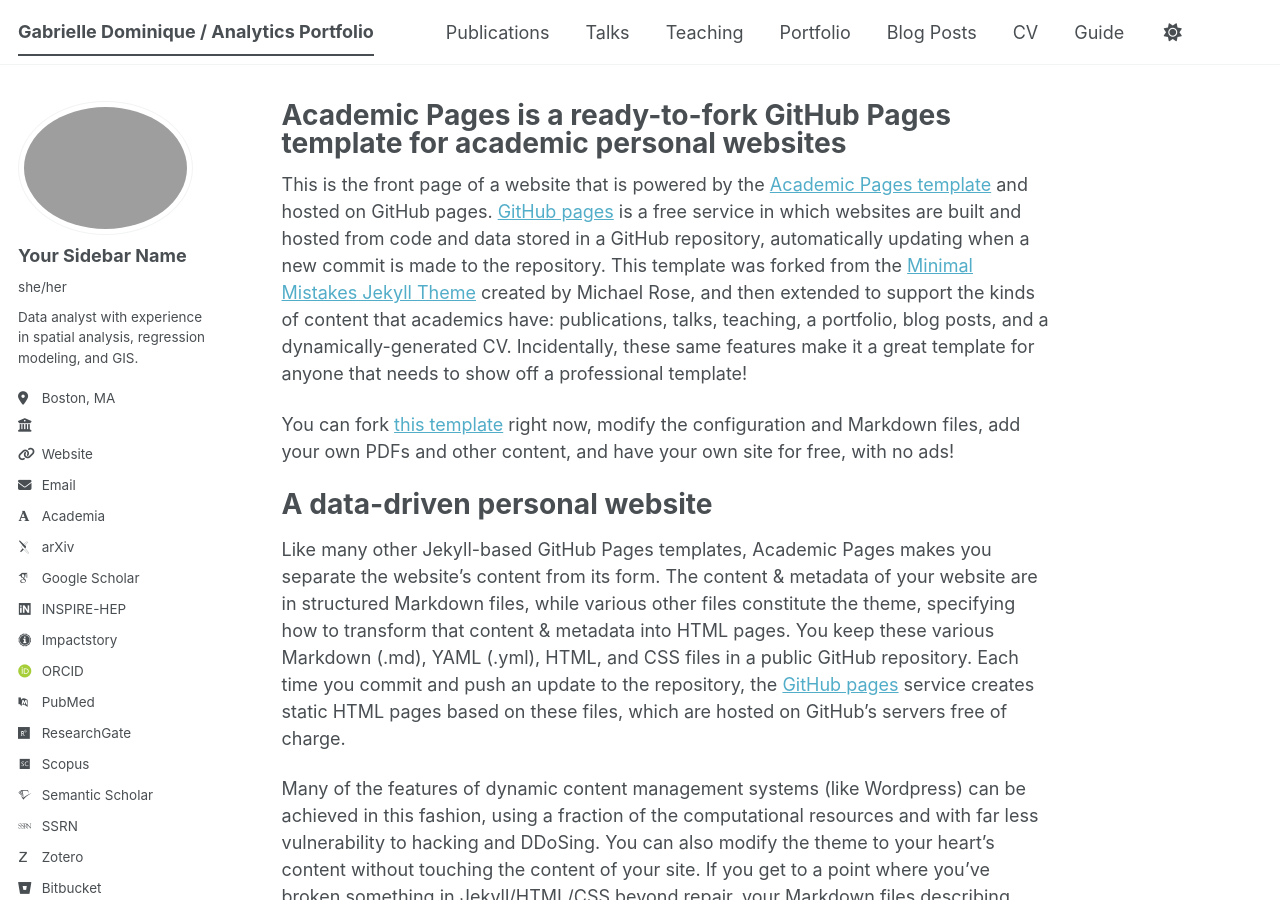
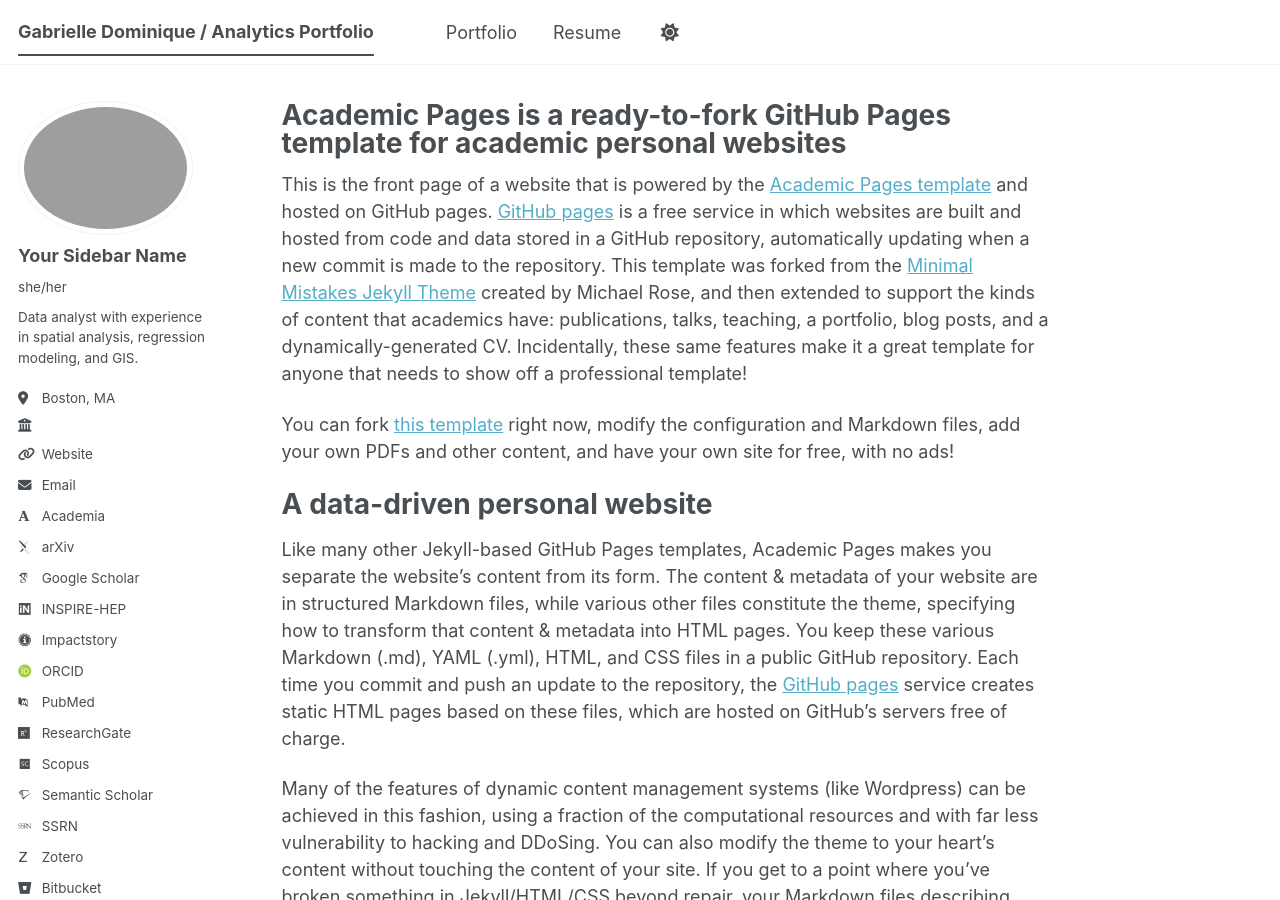
Before and after one commit to gabriellejd/gabriellejd.github.io, a Jekyll site: the page built from _pages/about.md, in a window 1280 px wide and 900 px high. Built offline with Jekyll 4.4.1, drawn with Linux system fonts in a browser that asks for light colours; some web fonts are replaced; a script bundle is joined from its source files by our own code; library files that are not in the unit come from our copies.

Commit message:
Update navigation.yml

```diff
--- a/_data/navigation.yml
+++ b/_data/navigation.yml
@@ -8,26 +8,8 @@
 #      Markdown formatted page while the second is generated using JSON.
 
 main:
-  - title: "Publications"
-    url: /publications/
-
-  - title: "Talks"
-    url: /talks/
-
-  - title: "Teaching"
-    url: /teaching/
-
   - title: "Portfolio"
     url: /portfolio/
 
-  - title: "Blog Posts"
-    url: /year-archive/
-
-  - title: "CV"
-    url: /cv/
-
-  # - title: "CV"
-  #   url: /cv-json/
-
-  - title: "Guide"
-    url: /markdown/
+  - title: "Resume"
+    url: /resume/
```
